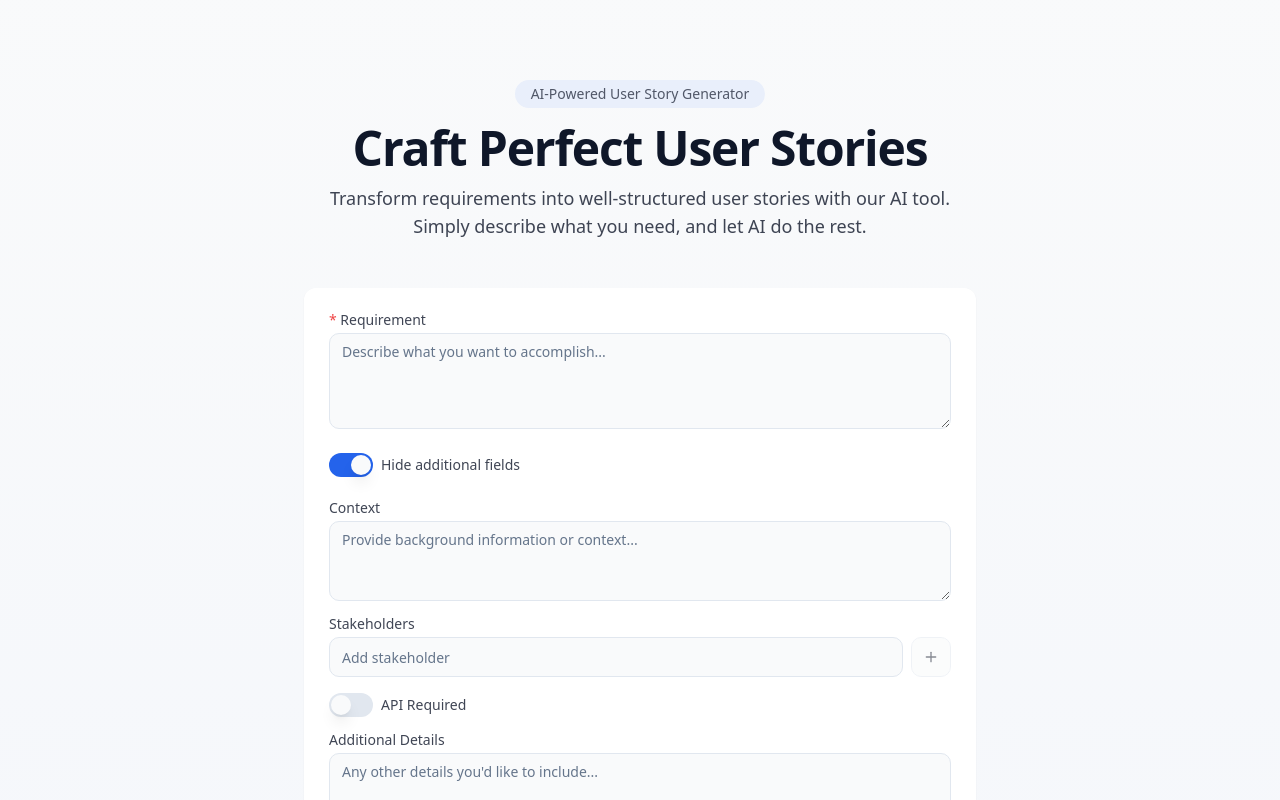
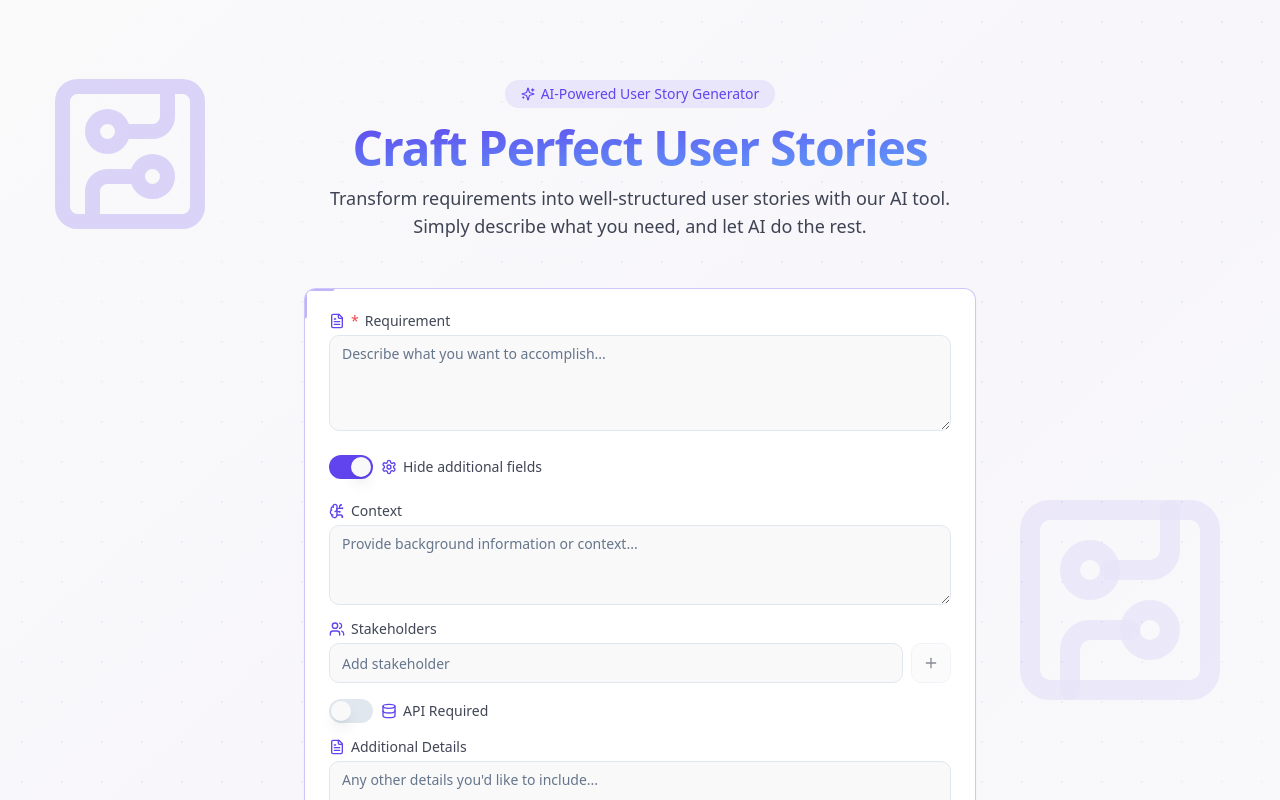
Before and after one commit to barefoot-meadows-farm/taleweaver-agent, a React (Vite) app: page / in a window 1280 px wide. Both pictures are taken after a click on the switch 351 px from the left and 465 px from the top of the page. Shown: the top 800 px of the page. Built offline with nearby package versions, Linux system fonts and the light colour scheme.

Commit message:
Refactor: Improve UI with color and tech styling
Enhance the UI with a more colorful and AI-themed aesthetic.

```diff
--- a/src/components/UserStoryForm.tsx
+++ b/src/components/UserStoryForm.tsx
@@ -6,7 +6,7 @@ import { Textarea } from "@/components/ui/textarea";
 import { Switch } from "@/components/ui/switch";
 import { Label } from "@/components/ui/label";
 import { Card } from "@/components/ui/card";
-import { X, Plus, Loader2, ChevronDown, ChevronUp } from "lucide-react";
+import { X, Plus, Loader2, BrainCircuit, Settings, Users, Database, FileText } from "lucide-react";
 import { Badge } from "@/components/ui/badge";
 import { Input } from "@/components/ui/input";
 import { Collapsible, CollapsibleContent, CollapsibleTrigger } from "@/components/ui/collapsible";
@@ -89,10 +89,11 @@ const UserStoryForm = ({
   };
 
   return (
-    <Card className="w-full max-w-2xl p-6 glass-panel animate-fade-in">
+    <Card className="w-full max-w-2xl p-6 glass-panel animate-fade-in tech-border">
       <form onSubmit={handleSubmit} className="space-y-6">
         <div className="space-y-1">
-          <Label htmlFor="requirement" className="input-label">
+          <Label htmlFor="requirement" className="input-label flex items-center gap-1.5">
+            <FileText className="h-4 w-4 text-primary" />
             <span className="text-destructive">*</span> Requirement
           </Label>
           <Textarea
@@ -100,7 +101,7 @@ const UserStoryForm = ({
             value={requirement}
             onChange={(e) => setRequirement(e.target.value)}
             placeholder="Describe what you want to accomplish..."
-            className={`min-h-24 transition-all duration-200 ${
+            className={`min-h-24 transition-all duration-200 focus:border-primary/50 focus:ring-primary/30 ${
               errors.requirement ? "border-destructive ring-destructive" : ""
             }`}
             disabled={isSubmitting}
@@ -121,8 +122,9 @@ const UserStoryForm = ({
           />
           <Label
             htmlFor="show-more"
-            className="input-label !mb-0 cursor-pointer"
+            className="input-label !mb-0 cursor-pointer flex items-center gap-1.5"
           >
+            <Settings className="h-4 w-4 text-primary" />
             {showAdditionalFields ?
               "Hide additional fields" :
               "Show additional fields"}
@@ -132,7 +134,8 @@ const UserStoryForm = ({
         <Collapsible open={showAdditionalFields} className="space-y-4">
           <CollapsibleContent className="space-y-4">
             <div className="space-y-1">
-              <Label htmlFor="context" className="input-label">
+              <Label htmlFor="context" className="input-label flex items-center gap-1.5">
+                <BrainCircuit className="h-4 w-4 text-primary" />
                 Context
               </Label>
               <Textarea
@@ -140,13 +143,14 @@ const UserStoryForm = ({
                 value={context}
                 onChange={(e) => setContext(e.target.value)}
                 placeholder="Provide background information or context..."
-                className="min-h-20 transition-all duration-200"
+                className="min-h-20 transition-all duration-200 focus:border-primary/50 focus:ring-primary/30"
                 disabled={isSubmitting}
               />
             </div>
 
             <div className="space-y-1">
-              <Label htmlFor="stakeholders" className="input-label">
+              <Label htmlFor="stakeholders" className="input-label flex items-center gap-1.5">
+                <Users className="h-4 w-4 text-primary" />
                 Stakeholders
               </Label>
               <div className="flex items-center gap-2">
@@ -156,7 +160,7 @@ const UserStoryForm = ({
                   onChange={(e) => setStakeholderInput(e.target.value)}
                   onKeyDown={handleStakeholderKeyDown}
                   placeholder="Add stakeholder"
-                  className="transition-all duration-200"
+                  className="transition-all duration-200 focus:border-primary/50 focus:ring-primary/30"
                   disabled={isSubmitting}
                 />
                 <Button
@@ -177,7 +181,7 @@ const UserStoryForm = ({
                     <Badge
                       key={index}
                       variant="secondary"
-                      className="pl-3 pr-2 py-1.5 flex items-center gap-1 hover:bg-secondary/80 animate-fade-in"
+                      className="pl-3 pr-2 py-1.5 flex items-center gap-1 hover:bg-secondary/80 animate-fade-in bg-primary/10 text-primary"
                     >
                       {stakeholder}
                       <button
@@ -203,14 +207,16 @@ const UserStoryForm = ({
               />
               <Label
                 htmlFor="api-required"
-                className="input-label !mb-0 cursor-pointer"
+                className="input-label !mb-0 cursor-pointer flex items-center gap-1.5"
               >
+                <Database className="h-4 w-4 text-primary" />
                 API Required
               </Label>
             </div>
 
             <div className="space-y-1">
-              <Label htmlFor="additional-details" className="input-label">
+              <Label htmlFor="additional-details" className="input-label flex items-center gap-1.5">
+                <FileText className="h-4 w-4 text-primary" />
                 Additional Details
               </Label>
               <Textarea
@@ -218,7 +224,7 @@ const UserStoryForm = ({
                 value={additionalDetails}
                 onChange={(e) => setAdditionalDetails(e.target.value)}
                 placeholder="Any other details you'd like to include..."
-                className="min-h-20 transition-all duration-200"
+                className="min-h-20 transition-all duration-200 focus:border-primary/50 focus:ring-primary/30"
                 disabled={isSubmitting}
               />
             </div>
@@ -227,7 +233,7 @@ const UserStoryForm = ({
 
         <Button
           type="submit"
-          className="w-full py-6 hover-lift transition-all duration-300 font-medium"
+          className="w-full py-6 hover-lift transition-all duration-300 font-medium bg-gradient-to-r from-primary to-primary/80 hover:from-primary/90 hover:to-primary/70"
           disabled={isSubmitting}
         >
           {isSubmitting ? (
@@ -236,7 +242,10 @@ const UserStoryForm = ({
               Generating User Story...
             </>
           ) : (
-            "Generate User Story"
+            <>
+              <BrainCircuit className="mr-2 h-5 w-5" />
+              Generate User Story
+            </>
           )}
         </Button>
       </form>
--- a/src/index.css
+++ b/src/index.css
@@ -5,7 +5,7 @@
 
 @layer base {
   :root {
-    --background: 210 20% 98%;
+    --background: 240 10% 98%;
     --foreground: 222 47% 11%;
 
     --card: 0 0% 100%;
@@ -14,24 +14,24 @@
     --popover: 0 0% 100%;
     --popover-foreground: 222 47% 11%;
 
-    --primary: 221 83% 53%;
+    --primary: 250 83% 60%;
     --primary-foreground: 210 40% 98%;
 
-    --secondary: 210 40% 96%;
+    --secondary: 260 40% 96%;
     --secondary-foreground: 222 47% 11%;
 
     --muted: 210 40% 96%;
     --muted-foreground: 215 16% 47%;
 
-    --accent: 221 70% 95%;
-    --accent-foreground: 221 83% 53%;
+    --accent: 270 70% 95%;
+    --accent-foreground: 250 83% 60%;
 
     --destructive: 0 84% 60%;
     --destructive-foreground: 210 40% 98%;
 
     --border: 214 32% 91%;
     --input: 214 32% 91%;
-    --ring: 221 83% 53%;
+    --ring: 250 83% 60%;
 
     --radius: 0.75rem;
 
@@ -55,7 +55,7 @@
     --popover: 222 47% 11%;
     --popover-foreground: 210 40% 98%;
 
-    --primary: 217 91% 60%;
+    --primary: 267 91% 65%;
     --primary-foreground: 222 47% 11%;
 
     --secondary: 217 33% 17%;
@@ -64,7 +64,7 @@
     --muted: 217 33% 17%;
     --muted-foreground: 215 20% 65%;
 
-    --accent: 217 33% 17%;
+    --accent: 267 33% 25%;
     --accent-foreground: 210 40% 98%;
 
     --destructive: 0 63% 31%;
@@ -72,7 +72,7 @@
 
     --border: 217 33% 17%;
     --input: 217 33% 17%;
-    --ring: 213 27% 84%;
+    --ring: 267 40% 75%;
 
     --sidebar-background: 240 6% 10%;
     --sidebar-foreground: 240 5% 96%;
@@ -92,12 +92,16 @@
 
   body {
     @apply bg-background text-foreground font-sans antialiased;
+    background-image: radial-gradient(circle at 1px 1px, hsl(var(--border)) 1px, transparent 0);
+    background-size: 40px 40px;
+    background-position: -19px -19px;
   }
 }
 
 @layer components {
   .glass-panel {
     @apply bg-white/70 backdrop-blur-sm border border-white/20 shadow-glass rounded-lg;
+    box-shadow: 0 8px 32px rgba(78, 0, 148, 0.07);
   }
 
   .input-label {
@@ -115,4 +119,30 @@
   .hover-lift {
     @apply transition-transform duration-300 hover:-translate-y-1;
   }
+
+  .ai-gradient-bg {
+    @apply bg-gradient-to-br from-primary/40 via-purple-400/10 to-blue-300/20;
+  }
+
+  .tech-border {
+    @apply border border-primary/30 relative overflow-hidden;
+  }
+
+  .tech-border::before {
+    content: '';
+    @apply absolute inset-0 border-t-2 border-l-2 border-primary/40;
+    clip-path: polygon(0 0, 30px 0, 0 30px);
+  }
+
+  .tech-border::after {
+    content: '';
+    @apply absolute bottom-0 right-0 border-b-2 border-r-2 border-primary/40;
+    width: 30px;
+    height: 30px;
+    clip-path: polygon(100% 100%, 100% calc(100% - 30px), calc(100% - 30px) 100%);
+  }
+
+  .ai-text-gradient {
+    @apply bg-gradient-to-br from-primary to-blue-400 bg-clip-text text-transparent;
+  }
 }
--- a/src/pages/Index.tsx
+++ b/src/pages/Index.tsx
@@ -4,6 +4,7 @@ import UserStoryForm from "@/components/UserStoryForm";
 import ResultsDisplay from "@/components/ResultsDisplay";
 import { UserStoryResponse } from "@/types";
 import { Button } from "@/components/ui/button";
+import { CircuitBoard, Sparkles, Zap } from "lucide-react";
 
 const Index = () => {
   const [userStory, setUserStory] = useState<UserStoryResponse | null>(null);
@@ -19,21 +20,29 @@ const Index = () => {
   };
 
   return (
-    <div className="min-h-screen flex flex-col items-center px-4 py-12 sm:py-20 bg-gradient-to-b from-background to-accent/30">
+    <div className="min-h-screen flex flex-col items-center px-4 py-12 sm:py-20 bg-gradient-to-br from-background via-accent/20 to-background/90">
       <header className="max-w-3xl w-full text-center mb-12 animate-slide-down">
-        <div className="inline-block px-4 py-1 bg-accent text-foreground/70 rounded-full text-sm font-medium mb-4">
+        <div className="inline-flex items-center gap-1.5 px-4 py-1 bg-primary/10 text-primary rounded-full text-sm font-medium mb-4">
+          <Sparkles className="h-3.5 w-3.5" />
           AI-Powered User Story Generator
         </div>
-        <h1 className="text-4xl sm:text-5xl font-bold mb-3 tracking-tight">
+        <h1 className="text-4xl sm:text-5xl font-bold mb-3 tracking-tight ai-text-gradient">
           Craft Perfect User Stories
         </h1>
         <p className="text-lg text-foreground/80 max-w-2xl mx-auto">
           Transform requirements into well-structured user stories with our
           AI tool. Simply describe what you need, and let AI do the rest.
         </p>
+
+        <div className="absolute top-16 left-10 opacity-20 text-primary hidden lg:block">
+          <CircuitBoard size={180} />
+        </div>
+        <div className="absolute bottom-20 right-10 opacity-10 text-primary/80 hidden lg:block">
+          <CircuitBoard size={240} />
+        </div>
       </header>
 
-      <main className="w-full max-w-4xl mx-auto flex flex-col items-center gap-10 mb-20">
+      <main className="w-full max-w-4xl mx-auto flex flex-col items-center gap-10 mb-20 relative z-10">
         {userStory ? (
           <ResultsDisplay userStory={userStory} onReset={resetForm} />
         ) : (
@@ -46,7 +55,11 @@ const Index = () => {
       </main>
 
       <footer className="w-full max-w-4xl mx-auto text-center text-foreground/60 text-sm">
-        <p>User Story Generator &copy; {new Date().getFullYear()}</p>
+        <div className="flex items-center justify-center gap-1">
+          <p>Powered by AI</p>
+          <Zap className="h-3.5 w-3.5 text-primary" />
+          <p>User Story Generator &copy; {new Date().getFullYear()}</p>
+        </div>
       </footer>
     </div>
   );
```
Also changed, not shown: src/components/ResultsDisplay.tsx (+18 -6 lines).
